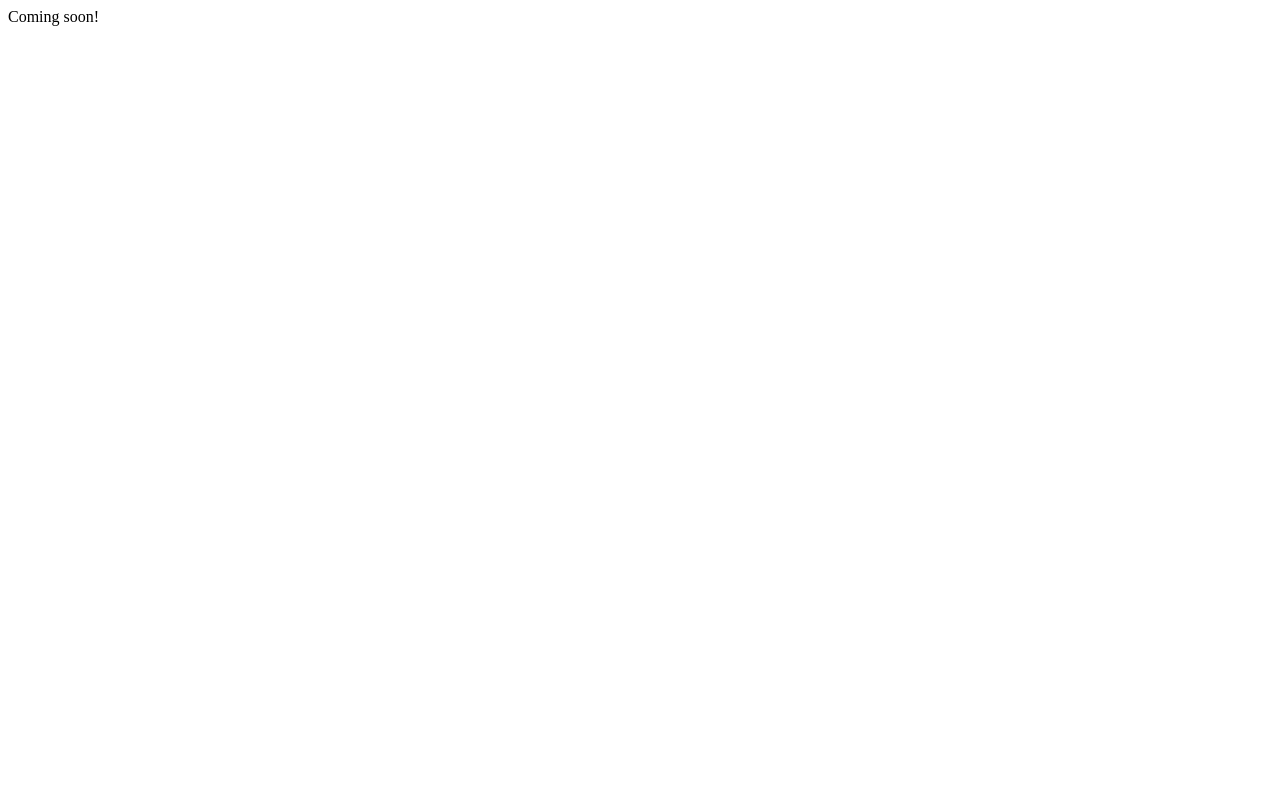
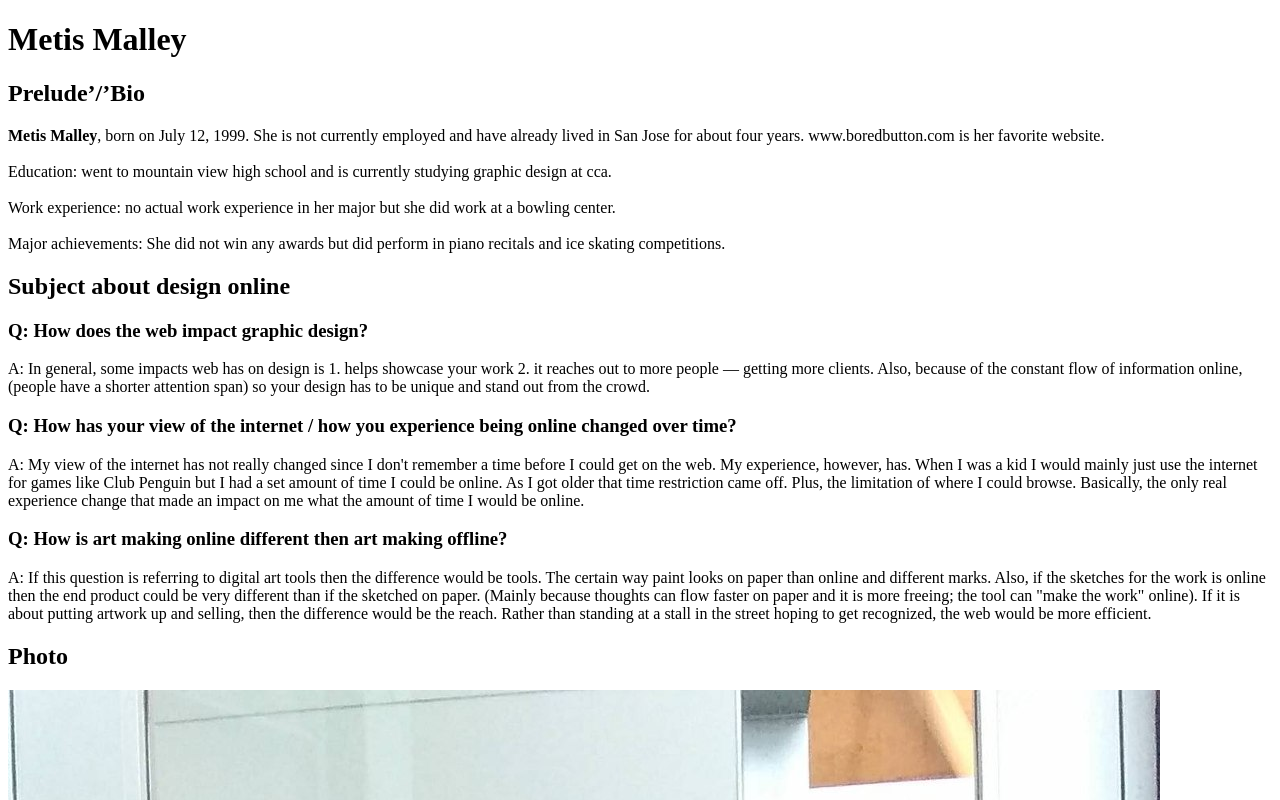
Before and after one commit to jingyi1118/interactive1, a plain HTML site: page exercise-interview-html.html in a window 1280 px wide. Shown: the top 800 px of the page. Drawn offline with Linux system fonts and the light colour scheme.

Commit message:
Add files via upload

```diff
--- a/exercise-interview-html.html
+++ b/exercise-interview-html.html
@@ -1,15 +1,30 @@
-
 <!DOCTYPE html>
 <html>
 
 <head>
   <title>Interview in HTML</title>
-      <meta charset="utf-8">
 </head>
 
 <body>
-    <div id="container">
-      Coming soon!
+
+  <h1>Metis Malley</h1>
+
+  <div id="prelude’/’bio">
+    <h2>Prelude’/’Bio</h2>
+    <p><strong>Metis Malley</strong>, born on July 12, 1999. She is not currently employed and have already lived in San Jose for about four years. www.boredbutton.com is her favorite website. <br/><br/>Education: went to mountain view high school and is currently studying graphic design at cca.<br/><br/>Work experience: no actual work experience in her major but she did work at a bowling center.<br/><br/>Major achievements: She did not win any awards but did perform in piano recitals and ice skating competitions.</p>
+  </div>
+  <div id="subject about design online">
+    <h2>Subject about design online</h2>
+    <h3>Q: How does the web impact graphic design?</h3>
+   	 <p>A: In general, some impacts web has on design is 1. helps showcase your work 2. it reaches out to more people — getting more clients. Also, because of the constant flow of information online, (people have a shorter attention span) so your design has to be unique and stand out from the crowd.</p>
+    <h3>Q: How has your view of the internet / how you experience being online changed over time?</h3>
+   	 <p>A: My view of the internet has not really changed since I don't remember a time before I could get on the web. My experience, however, has. When I was a kid I would mainly just use the internet for games like Club Penguin but I had a set amount of time I could be online. As I got older that time restriction came off. Plus, the limitation of where I could browse. Basically, the only real experience change that made an impact on me what the amount of time I would be online.</p>
+   	<h3>Q: How is art making online different then art making offline? </h3>
+   	 <p>A: If this question is referring to digital art tools then the difference would be tools. The certain way paint looks on paper than online and different marks. Also, if the sketches for the work is online then the end product could be very different than if the sketched on paper. (Mainly because thoughts can flow faster on paper and it is more freeing; the tool can "make the work" online). If it is about putting artwork up and selling, then the difference would be the reach. Rather than standing at a stall in the street hoping to get recognized, the web would be more efficient.</p>
+  </div>
+  <div id="photo">
+    <h2>Photo</h2>
+    <img src="https://raw.githubusercontent.com/jingyi1118/interactive1/master/IMG_6215.jpg" />
   </div>
 </body>
 
```
Lines whose indentation alone changed are shown as unchanged.
